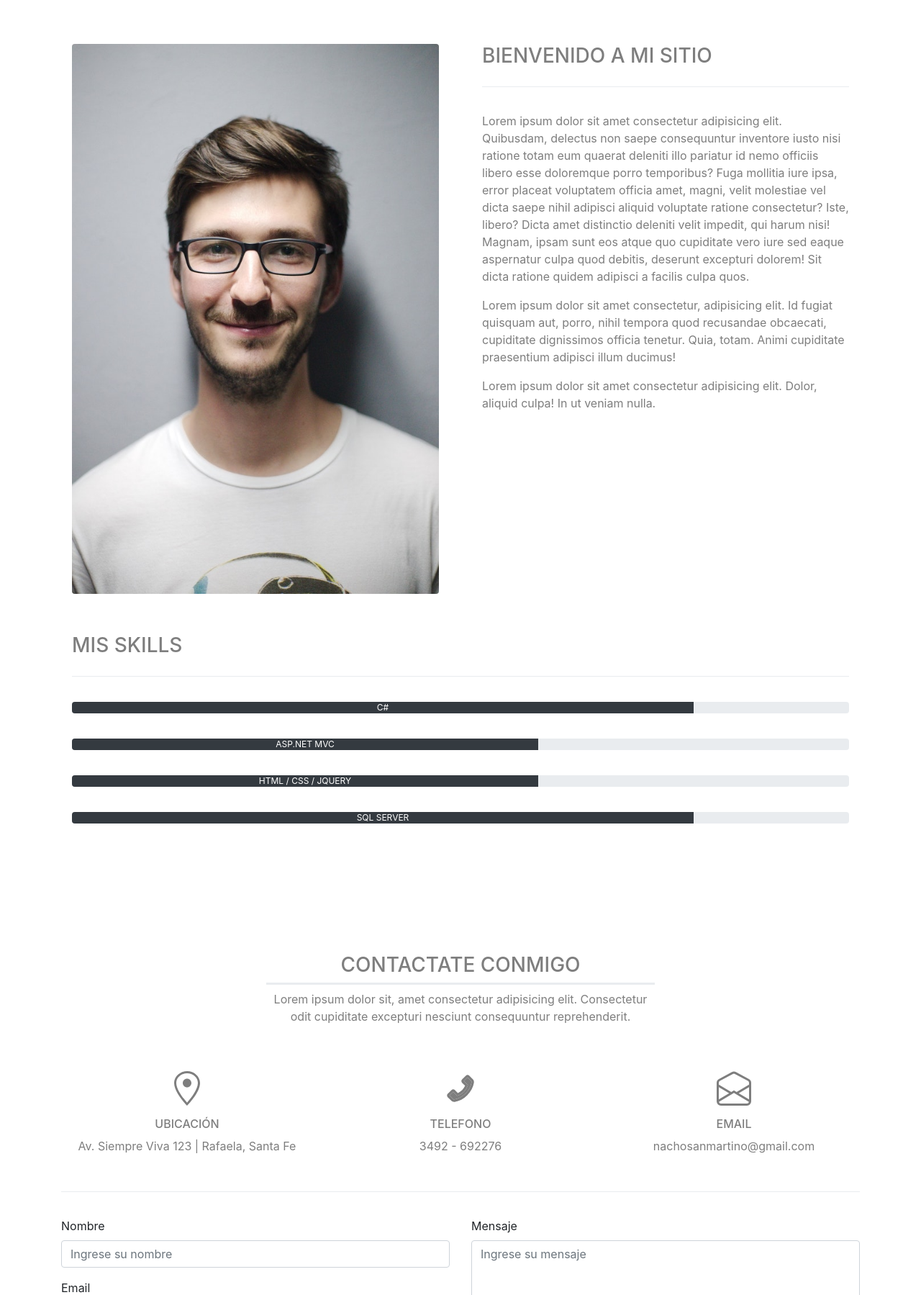
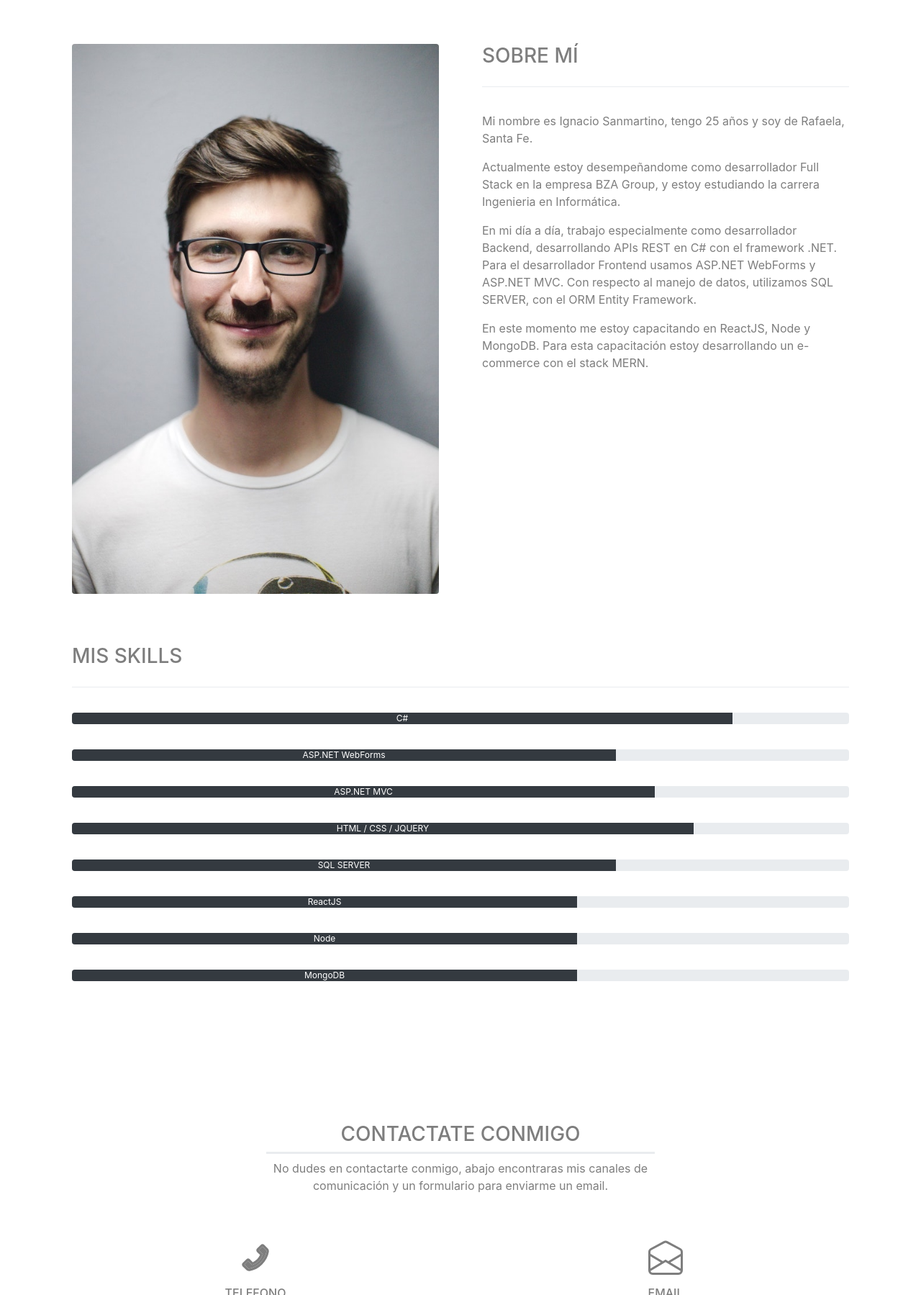
Before and after one commit to naacho20/itis, a React (Create React App) app: page / in a window 1280 px wide. Shown: the part 1001-2800 px from the top of the page at 72% size. Built offline with nearby package versions, Linux system fonts and the light colour scheme.

Commit message:
Se cambio los lorem a texto real

```diff
--- a/src/components/Footer.js
+++ b/src/components/Footer.js
@@ -1,11 +1,7 @@
 import React, { Component } from "react";
 import { Container, Row, Col } from "react-bootstrap";
 import styles from "styled-components";
-import {
-  AiFillGithub,
-  AiFillLinkedin,
-  AiFillGoogleCircle,
-} from "react-icons/ai";
+import { AiFillGithub, AiFillLinkedin } from "react-icons/ai";
 import { Link } from "react-scroll";
 
 const menuItems = [
@@ -30,11 +26,14 @@ const Styles = styles.div`
     }
 
     ul>li>a {
-        color:white;
+        color:#fff;
     }
 
     .icon {
-
+      height: 2.3rem;
+      width: 2.3rem;
+      color: #fff;
+      margin-right: 15px;
     }
 `;
 
@@ -50,7 +49,7 @@ export default class NavigationBar extends Component {
                 <ul class="list-unstyled">
                   {menuItems.map((item, index) => {
                     return (
-                      <li key={index} style={{ marginTop: 10 }}>
+                      <li key={index} className="mt-3">
                         <Link
                           to={item.to}
                           spy={true}
@@ -74,14 +73,7 @@ export default class NavigationBar extends Component {
                     target="_blank"
                     rel="noreferrer"
                   >
-                    <AiFillGithub
-                      style={{
-                        height: "2.3rem",
-                        width: "2.3rem",
-                        color: "white",
-                        marginRight: 15,
-                      }}
-                    />
+                    <AiFillGithub className="icon" />
                   </a>
                 </span>
                 <span>
@@ -90,14 +82,7 @@ export default class NavigationBar extends Component {
                     target="_blank"
                     rel="noreferrer"
                   >
-                    <AiFillLinkedin
-                      style={{
-                        height: "2.3rem",
-                        width: "2.3rem",
-                        color: "white",
-                        marginRight: 15,
-                      }}
-                    />
+                    <AiFillLinkedin className="icon" />
                   </a>
                 </span>
               </Col>
--- a/src/components/Jumbotron.js
+++ b/src/components/Jumbotron.js
@@ -37,6 +37,10 @@ const Styles = styled.div`
     align-items: center;
     text-align: center;
   }
+
+  .jumboTitle > h1 {
+    font-size: 5rem;
+  }
 `;
 
 export const Jumbotron = () => {
@@ -46,10 +50,8 @@ export const Jumbotron = () => {
         <div className="overlay"></div>
         <Container className="jumboTitle">
           <h1>IT.IS</h1>
-          <p>
-            Lorem ipsum dolor, sit amet consectetur adipisicing elit. Aliquam,
-            molestias.
-          </p>
+          <h5>Bienvenidos a mi sitio web!</h5>
+          <p>En este voy a comentarles un poco sobre mí y mis proyectos.</p>
         </Container>
       </Jumbo>
     </Styles>
--- a/src/pages/About.js
+++ b/src/pages/About.js
@@ -18,69 +18,99 @@ const Styles = styles.div`
   .mt35 {
     margin-top: 35px;
   }
+
+  .contenedor {
+    padding-bottom: 90px;
+    padding-top: 90px;
+  }
+
+  .columna {
+    padding-left: 30px;
+    padding-right: 30px;
+    margin-top: 15px;
+  }
+
+  .divisor {
+    margin-bottom: 35px;
+    margin-top: 25px;
+  }
+
+  .fila {
+    margin-top: 55px;
+  }
 `;
+
+const myAge = () => {
+  var diff = Date.now() - new Date(1995, 8, 20).getTime();
+  var age = new Date(diff);
+  return String(Math.abs(age.getUTCFullYear() - 1970));
+};
+
 export const About = (props) => {
   return (
     <Styles>
-      <Container id={props.id} style={{ paddingBottom: 90, paddingTop: 90 }}>
+      <Container id={props.id} className="contenedor">
         <Row>
-          <Col
-            sm={12}
-            md={6}
-            style={{ paddingLeft: 30, paddingRight: 30, marginTop: 15 }}
-          >
+          <Col sm={12} md={6} className="columna">
             <Image fluid src={imgPersona} rounded />
           </Col>
-          <Col
-            sm={12}
-            md={6}
-            style={{ paddingLeft: 30, paddingRight: 30, marginTop: 15 }}
-          >
-            <h3>BIENVENIDO A MI SITIO</h3>
-            <Dropdown.Divider style={{ marginBottom: 35, marginTop: 25 }} />
+          <Col sm={12} md={6} className="columna">
+            <h3>SOBRE MÍ</h3>
+            <Dropdown.Divider className="divisor" />
             <p>
-              Lorem ipsum dolor sit amet consectetur adipisicing elit.
-              Quibusdam, delectus non saepe consequuntur inventore iusto nisi
-              ratione totam eum quaerat deleniti illo pariatur id nemo officiis
-              libero esse doloremque porro temporibus? Fuga mollitia iure ipsa,
-              error placeat voluptatem officia amet, magni, velit molestiae vel
-              dicta saepe nihil adipisci aliquid voluptate ratione consectetur?
-              Iste, libero? Dicta amet distinctio deleniti velit impedit, qui
-              harum nisi! Magnam, ipsam sunt eos atque quo cupiditate vero iure
-              sed eaque aspernatur culpa quod debitis, deserunt excepturi
-              dolorem! Sit dicta ratione quidem adipisci a facilis culpa quos.
+              Mi nombre es Ignacio Sanmartino, tengo {myAge()} años y soy de
+              Rafaela, Santa Fe.
             </p>
             <p>
-              Lorem ipsum dolor sit amet consectetur, adipisicing elit. Id
-              fugiat quisquam aut, porro, nihil tempora quod recusandae
-              obcaecati, cupiditate dignissimos officia tenetur. Quia, totam.
-              Animi cupiditate praesentium adipisci illum ducimus!
+              Actualmente estoy desempeñandome como desarrollador Full Stack en
+              la empresa BZA Group, y estoy estudiando la carrera Ingenieria en
+              Informática.
             </p>
             <p>
-              Lorem ipsum dolor sit amet consectetur adipisicing elit. Dolor,
-              aliquid culpa! In ut veniam nulla.
+              En mi día a día, trabajo especialmente como desarrollador Backend,
+              desarrollando APIs REST en C# con el framework .NET. Para el
+              desarrollador Frontend usamos ASP.NET WebForms y ASP.NET MVC. Con
+              respecto al manejo de datos, utilizamos SQL SERVER, con el ORM
+              Entity Framework.
+            </p>
+            <p>
+              En este momento me estoy capacitando en ReactJS, Node y MongoDB.
+              Para esta capacitación estoy desarrollando un e-commerce con el
+              stack MERN.
             </p>
           </Col>
         </Row>
-        <Row style={{ marginTop: 55 }}>
-          <Col style={{ paddingLeft: 30, paddingRight: 30 }}>
+        <Row className="fila">
+          <Col className="columna">
             <h3>MIS SKILLS</h3>
-            <Dropdown.Divider style={{ marginBottom: 35, marginTop: 25 }} />
+            <Dropdown.Divider className="divisor" />
             <div>
-              <ProgressBar variant="dark" label="C#" now={80} />
+              <ProgressBar variant="dark" label="C#" now={85} />
             </div>
             <div className="mt35">
-              <ProgressBar variant="dark" label="ASP.NET MVC" now={60} />
+              <ProgressBar variant="dark" label="ASP.NET WebForms" now={70} />
+            </div>
+            <div className="mt35">
+              <ProgressBar variant="dark" label="ASP.NET MVC" now={75} />
             </div>
             <div className="mt35">
               <ProgressBar
                 variant="dark"
                 label="HTML / CSS / JQUERY"
-                now={60}
+                now={80}
               />
             </div>
             <div className="mt35">
-              <ProgressBar variant="dark" label="SQL SERVER" now={80} />
+              <ProgressBar variant="dark" label="SQL SERVER" now={70} />
+            </div>
+            <div className="mt35">
+              <ProgressBar variant="dark" label="ReactJS" now={65} />
+            </div>
+            <div className="mt35">
+              <ProgressBar variant="dark" label="Node" now={65} />
+            </div>
+            <div className="mt35">
+              <ProgressBar variant="dark" label="MongoDB" now={65} />
             </div>
           </Col>
         </Row>
--- a/src/pages/Contact.js
+++ b/src/pages/Contact.js
@@ -8,51 +8,69 @@ const Styles = styles.div`
   h3, h6, p, .icon {
     color: #7e7e7e;
   },
+
+  h6 {
+    margin-top: 1rem;
+  }
+  .contenedor {
+    padding-bottom: 90px;
+    padding-top: 90px;
+  }
+
+  .divisor {
+    border-top: 3px solid #e9ecef;
+  }
+
+  .fila {
+    margin-top: 3rem;
+  }
+
+  .icon {
+    height: 3rem;
+    width: 3rem;
+  }
+
+  .w100 {
+    width: 100%;
+  }
 `;
 export const Contact = (props) => {
   return (
     <Styles>
-      <Container id={props.id} style={{ paddingBottom: 90, paddingTop: 90 }}>
+      <Container id={props.id} className="contenedor">
         <Row className="justify-content-md-center">
-          <Col md={6} style={{ textAlign: "center" }}>
+          <Col md={6} className="text-center">
             <h3>CONTACTATE CONMIGO</h3>
-            <Dropdown.Divider style={{ borderTop: "3px solid #e9ecef" }} />
+            <Dropdown.Divider className="divisor" />
             <p>
-              Lorem ipsum dolor sit, amet consectetur adipisicing elit.
-              Consectetur odit cupiditate excepturi nesciunt consequuntur
-              reprehenderit.
+              No dudes en contactarte conmigo, abajo encontraras mis canales de
+              comunicación y un formulario para enviarme un email.
             </p>
           </Col>
         </Row>
-        <Row style={{ textAlign: "center", marginTop: "3rem" }}>
-          <Col sm={12} md={4}>
+        <Row className="fila text-center">
+          {/* <Col sm={12} md={4}>
             <GoLocation
               className="icon"
               style={{ height: "3rem", width: "3rem" }}
             />
             <h6 style={{ marginTop: "1rem" }}>UBICACIÓN</h6>
             <p>Av. Siempre Viva 123 | Rafaela, Santa Fe</p>
-          </Col>
-          <Col sm={12} md={4}>
-            <AiTwotonePhone
-              className="icon"
-              style={{ height: "3rem", width: "3rem" }}
-            />
-            <h6 style={{ marginTop: "1rem" }}>TELEFONO</h6>
+          </Col> */}
+          <Col sm={12} md={6}>
+            <AiTwotonePhone className="icon" />
+            <h6>TELEFONO</h6>
             <p>3492 - 692276</p>
           </Col>
-          <Col sm={12} md={4}>
-            <BsEnvelopeOpen
-              className="icon"
-              style={{ height: "3rem", width: "3rem" }}
-            />
-            <h6 style={{ marginTop: "1rem" }}>EMAIL</h6>
+          <Col sm={12} md={6}>
+            <BsEnvelopeOpen className="icon" />
+            <h6>EMAIL</h6>
             <p>nachosanmartino@gmail.com</p>
           </Col>
         </Row>
-        <Dropdown.Divider style={{ marginTop: 35 }} />
+        <Dropdown.Divider className="mt-4" />
         <Form>
-          <Row style={{ marginTop: 35 }}>
+          <Row className="fila">
             <Col sm={12} md={6}>
               <Form.Group controlId="formNombreContacto">
                 <Form.Label>Nombre</Form.Label>
@@ -79,7 +97,7 @@ export const Contact = (props) => {
                   placeholder="Ingrese su mensaje"
                 />
               </Form.Group>
-              <Button style={{ width: "100%" }} variant="dark" type="submit">
+              <Button className="w100" variant="dark" type="submit">
                 ENVIAR
               </Button>
             </Col>
```
